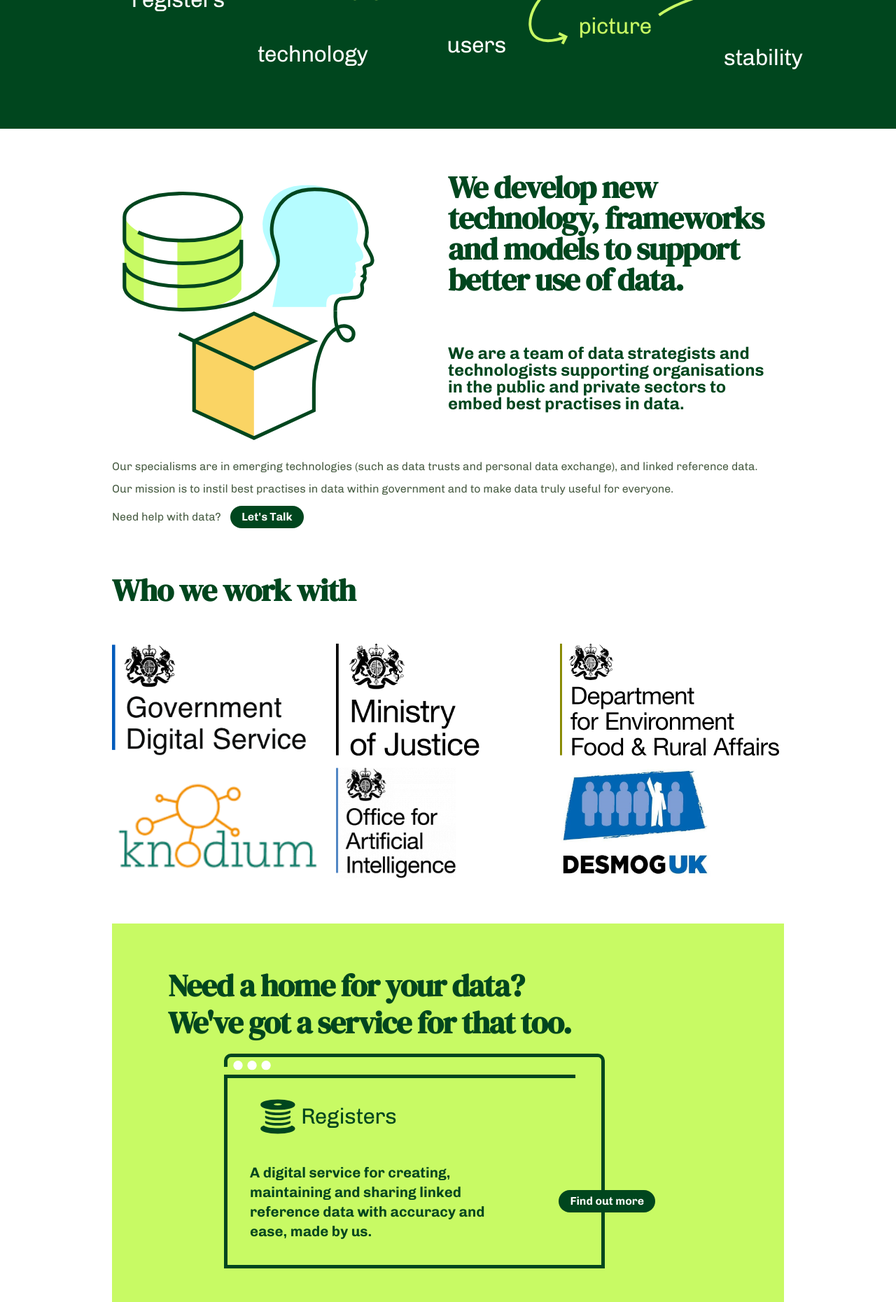
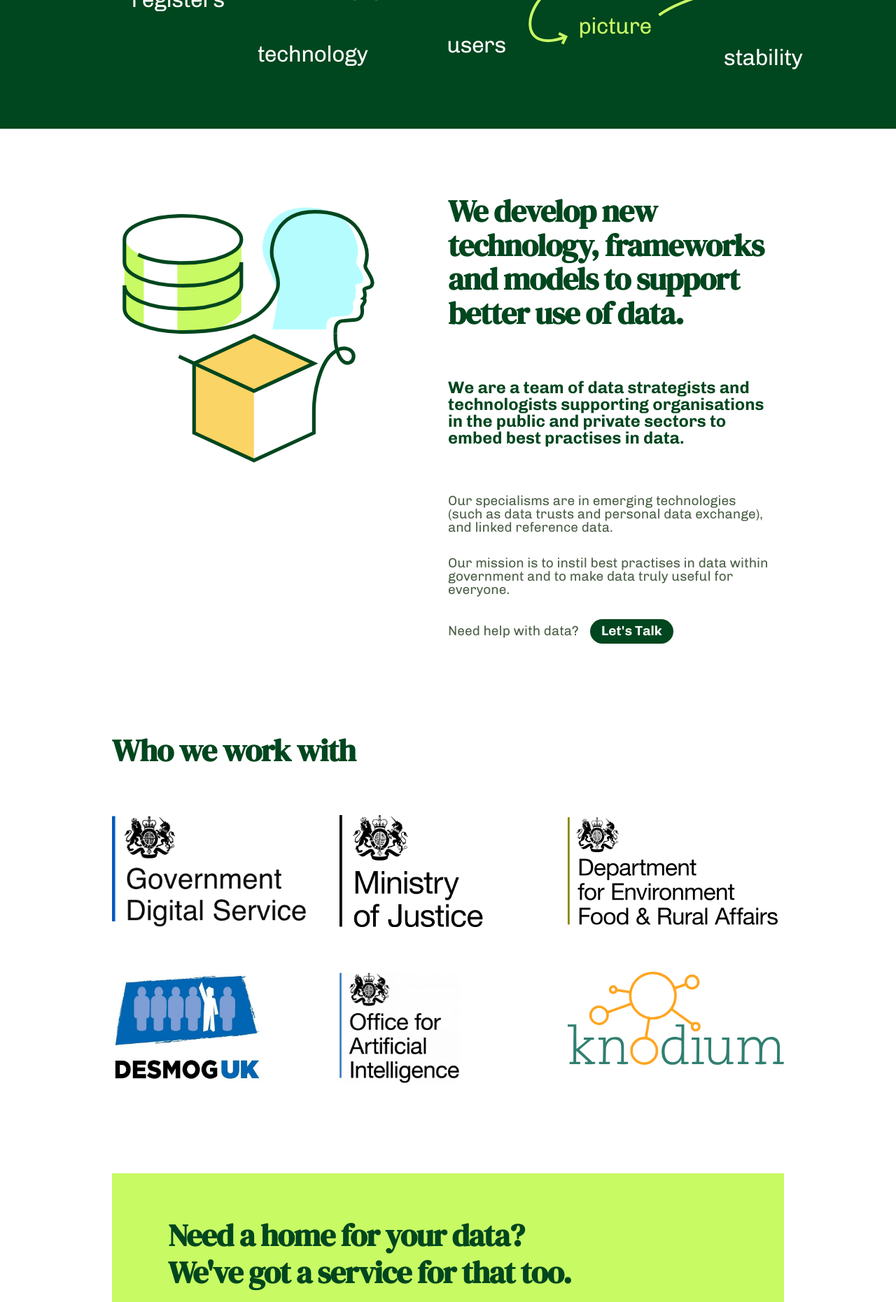
Before and after one commit to register-dynamics/register-dynamics.co.uk, a Jekyll site: the page built from index.html, in a window 1280 px wide. Shown: the part 350-2211 px from the top of the page at 70% size. Built offline with Jekyll 4.4.1, drawn with Linux system fonts in a browser that asks for light colours; comment, search, counter and statistics services are not loaded.

Commit message:
Spacing and sizing tweaks
Also include SVG Knodium logo and reorder logos.

```diff
--- a/css/the.scss
+++ b/css/the.scss
@@ -112,7 +112,7 @@
   color: $DARK_GREEN;
   font-size: 44px;
   letter-spacing: -1px;
-  margin-top: $COLUMN_SIZE;
+  margin-top: $COLUMN_SIZE*2;
 }
 
 h2, h3, h4, h5, h6 {
@@ -231,6 +231,7 @@
     font-size: 65px;
     line-height: 1.1;
     margin-bottom: 0.5em;
+    margin-top: $COLUMN_SIZE;
   }
 
   .client {
@@ -343,7 +344,7 @@
   grid-template-columns: repeat(12, $COLUMN_SIZE);
   grid-column-gap: $COLUMN_GAP;
   grid-row-gap: 1em;
-  margin-top: 3*$COLUMN_GAP;
+  margin-top: $COLUMN_SIZE;
 
   @media screen and (max-width: $BODY_SIZE) {
     grid-template-columns: repeat(2, 1fr);
@@ -359,7 +360,8 @@
 }
 
 #top {
-  margin-top: $COLUMN_SIZE;
+  margin-top: $COLUMN_SIZE * 1.5;
+  grid-row-gap: 2em;
 
   img {
     width: 100%;
@@ -369,17 +371,17 @@
   }
 
   h1 {
-    line-height: 1em;
+    line-height: 1.1em;
   }
 
-  h1, h2 {
+  h1, h2, p {
     margin: 0;
     grid-column: 7 / span 6;
   }
 
   p {
     margin: 0;
-    grid-column: span 12;
+    font-size: 120%;
 
     [role~=button] {
       margin-left: 1ch;
@@ -388,17 +390,19 @@
 }
 
 #logos {
+  grid-template-columns: repeat(3, 1fr);
+  grid-row-gap: 4em;
   grid-auto-rows: 160px;
 
   img {
-    grid-column: span 4;
-    height: 100%;
+    max-height: 100%;
+    max-width: 100%;
   }
 }
 
 #registers {
   padding: $COLUMN_SIZE 0;
-  margin-top: $COLUMN_SIZE;
+  margin-top: $COLUMN_SIZE*2;
   position: relative;
 
   @media screen and (max-width: $BODY_SIZE) {
--- a/index.html
+++ b/index.html
@@ -7,12 +7,12 @@
     alt: Ministry of Justice
   - name: defra_logo.svg
     alt: Department for Environment Food & Rural Affairs
-  - name: knodium_logo.png
-    alt: Knodium
+  - name: desmog_logo.jpg
+    alt: DeSmog UK
   - name: "Office for AI logo.png"
     alt: Office for Artificial Intelligence
-  - name: desmog_logo.jpg
-    alt: DeSmog UK
+  - name: knodium-logo.svg
+    alt: Knodium
 ---
 <header>
   {% include illustration-seethebigpicture.svg %}
```
Also changed, not shown: images/defra_logo.svg, images/knodium-logo.svg (added), images/knodium_logo.png (deleted).
